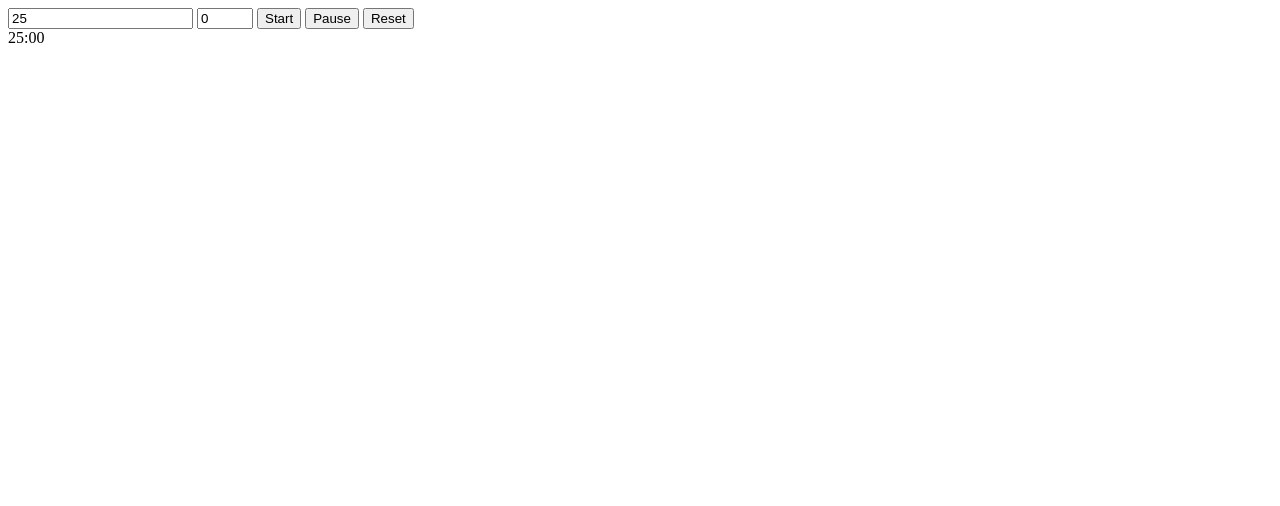
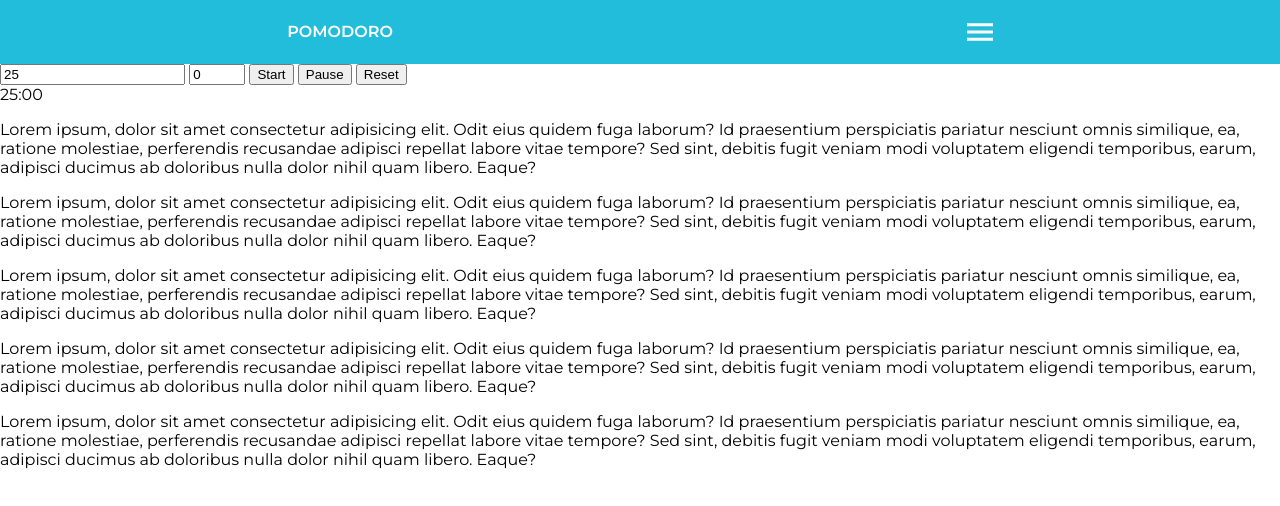
Before and after one commit to AndresNS/pomodoro, a website: page index.html in a window 1280 px wide. Drawn offline with Linux system fonts and the light colour scheme.

Commit message:
add navbar html base

```diff
--- a/index.html
+++ b/index.html
@@ -4,9 +4,29 @@
     <meta charset="UTF-8">
     <meta name="viewport" content="width=device-width, initial-scale=1.0">
     <title>Pomodoro Timer</title>
+
+    <!-- CSS STYLES -->
     <link rel="stylesheet" href="css/style.css">
 </head>
 <body>
+    <!-- HEADER -->
+    <header class="header">
+        <div class="header__logo">
+            <a href="">POMODORO</a>
+        </div>
+        <div class="header__toggle">
+            <a href="#"><img src="img/menu-button.svg" alt="open menu"></a>
+        </div>
+        <div class="header__nav">
+            <ul class="menu">
+                <li class="menu__item"><a href="#">Home</a></li>
+                <li class="menu__item"><a href="#">What is Pomodoro?</a></li>
+                <li class="menu__item"><a href="#">Settings</a></li>
+                <li class="menu__item"><a href="#">About</a></li>
+            </ul>
+        </div>
+    </header>
+    <!-- TIMER -->
 	<input id="min" type="number" value="25" min="0">
 	<input id="sec" type="number" value="0" min="0" max="59">
 	<button id="start">Start</button>
@@ -14,7 +34,15 @@
 	<button id="reset">Reset</button>
     <div id="timer"></div>
 
+    <section>
+        <p>Lorem ipsum, dolor sit amet consectetur adipisicing elit. Odit eius quidem fuga laborum? Id praesentium perspiciatis pariatur nesciunt omnis similique, ea, ratione molestiae, perferendis recusandae adipisci repellat labore vitae tempore? Sed sint, debitis fugit veniam modi voluptatem eligendi temporibus, earum, adipisci ducimus ab doloribus nulla dolor nihil quam libero. Eaque?</p>
+        <p>Lorem ipsum, dolor sit amet consectetur adipisicing elit. Odit eius quidem fuga laborum? Id praesentium perspiciatis pariatur nesciunt omnis similique, ea, ratione molestiae, perferendis recusandae adipisci repellat labore vitae tempore? Sed sint, debitis fugit veniam modi voluptatem eligendi temporibus, earum, adipisci ducimus ab doloribus nulla dolor nihil quam libero. Eaque?</p>
+        <p>Lorem ipsum, dolor sit amet consectetur adipisicing elit. Odit eius quidem fuga laborum? Id praesentium perspiciatis pariatur nesciunt omnis similique, ea, ratione molestiae, perferendis recusandae adipisci repellat labore vitae tempore? Sed sint, debitis fugit veniam modi voluptatem eligendi temporibus, earum, adipisci ducimus ab doloribus nulla dolor nihil quam libero. Eaque?</p>
+        <p>Lorem ipsum, dolor sit amet consectetur adipisicing elit. Odit eius quidem fuga laborum? Id praesentium perspiciatis pariatur nesciunt omnis similique, ea, ratione molestiae, perferendis recusandae adipisci repellat labore vitae tempore? Sed sint, debitis fugit veniam modi voluptatem eligendi temporibus, earum, adipisci ducimus ab doloribus nulla dolor nihil quam libero. Eaque?</p>
+        <p>Lorem ipsum, dolor sit amet consectetur adipisicing elit. Odit eius quidem fuga laborum? Id praesentium perspiciatis pariatur nesciunt omnis similique, ea, ratione molestiae, perferendis recusandae adipisci repellat labore vitae tempore? Sed sint, debitis fugit veniam modi voluptatem eligendi temporibus, earum, adipisci ducimus ab doloribus nulla dolor nihil quam libero. Eaque?</p>
+    </section>
 
+    <!-- SCRIPTS -->
     <script src="js/index.js"></script>
 </body>
 </html>
--- /dev/null
+++ b/scss/partials/_base.scss
@@ -0,0 +1,15 @@
+:root {
+    box-sizing: border-box;
+}
+
+*,
+::after,
+::before {
+    box-sizing: inherit;
+}
+
+body {
+    margin: 0;
+    padding: 0;
+    font-family: $font-family-base;
+}
--- /dev/null
+++ b/scss/partials/_header.scss
@@ -0,0 +1,28 @@
+.header {
+    background: $color-primary;
+    display: flex;
+    justify-content: space-around;
+    align-items: center;
+    padding: 1.2em 0;
+
+    &__logo>a {
+        font-weight: 600;
+        color: white;
+        text-decoration: none;
+    }
+
+    &__toggle {
+
+        >a {
+            display: flex;
+
+            >img {
+                width: 1.6em;
+            }
+        }
+    }
+
+    &__nav {
+        display: none;
+    }
+}
--- /dev/null
+++ b/scss/partials/_variables.scss
@@ -0,0 +1,14 @@
+//Colors
+$color-primary-dark: #1991AA;
+$color-primary: #23BDDC;
+$color-secondary-dark: #EC7600;
+$color-secondary: #FF952C;
+
+$color-gray: #B7B7B7;
+$color-gray-dark: #5B5B5B;
+$color-gray-light: #EFEFEF;
+
+//Fonts Families
+@import url('https://fonts.googleapis.com/css?family=Montserrat:400,600,700&display=swap');
+
+$font-family-base: Montserrat, Arial, sans-serif;
--- /dev/null
+++ b/scss/style.scss
@@ -0,0 +1,9 @@
+//Variables
+@import "partials/variables";
+
+//Base styles
+@import "partials/base";
+@import "partials/header";
+@import "partials/menu";
+
+//Modules
```
Also changed, not shown: css/style.css, img/menu-button.svg (added), scss/partials/_menu.scss (added), 2 other files.
